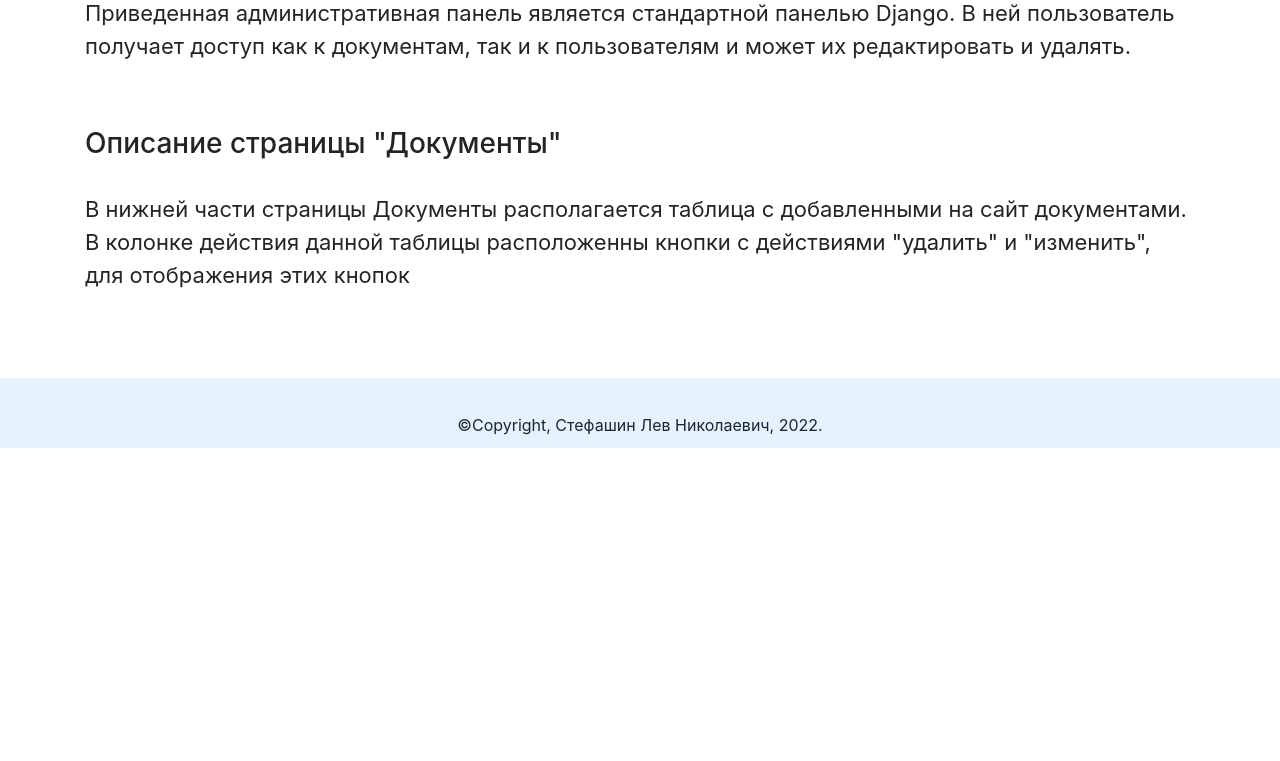
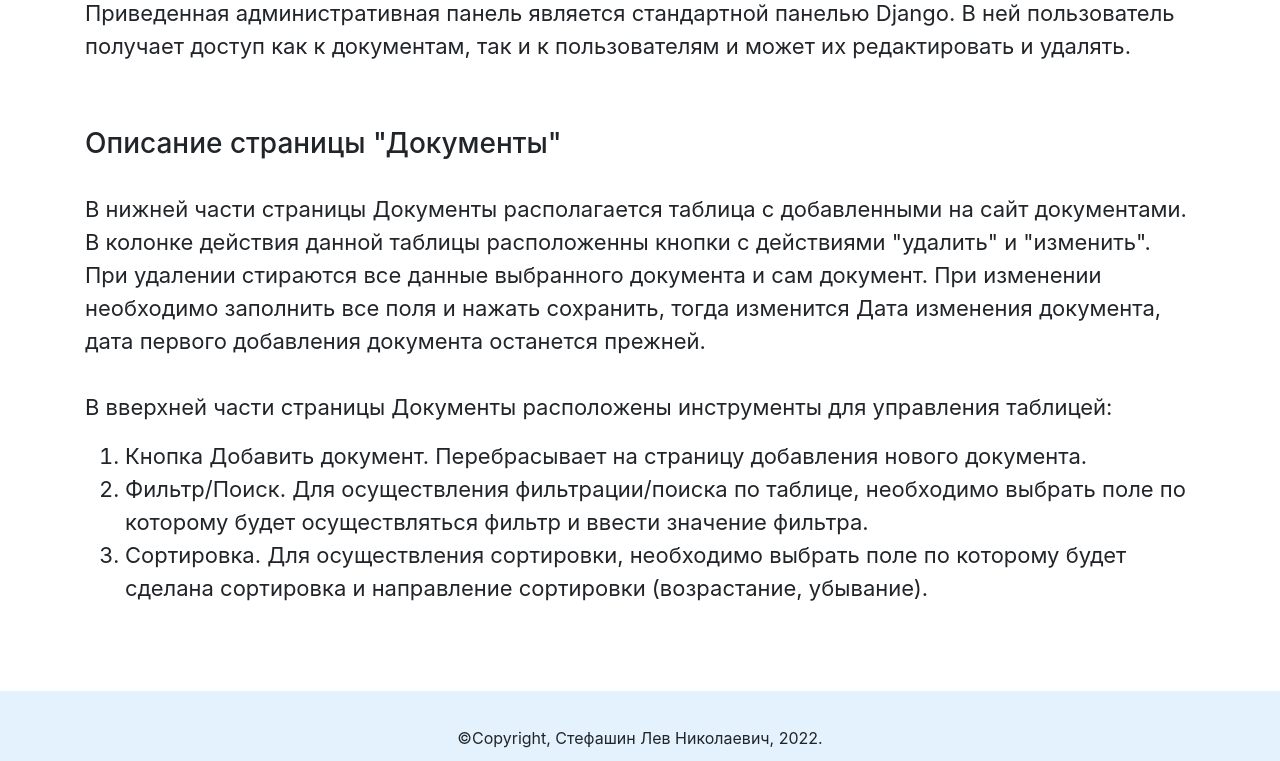
Before and after one commit to msheverdin648/doc_oborot, a Django app: page /documents/description/ in a window 1280 px wide. Shown: the part 890-1651 px from the top of the page. Before the commit the page ends 1338 px from the top, so only its background shows below. Run offline with Django 3.2, Linux system fonts and the light colour scheme; some libraries are stand-ins or nearby versions.

Commit message:
first commit

```diff
--- a/config/templates/documents/description.html
+++ b/config/templates/documents/description.html
@@ -30,7 +30,19 @@
             <h3>Описание страницы "Документы"</h3><br>
             <p style="font-size: 22px">
                 В нижней части страницы Документы располагается таблица с добавленными на сайт документами. В колонке действия данной таблицы
-                расположенны кнопки с действиями "удалить" и "изменить", для отображения этих кнопок
+                расположенны кнопки с действиями "удалить" и "изменить". При удалении стираются все данные выбранного документа и сам документ.
+                При изменении необходимо заполнить все поля и нажать сохранить, тогда изменится Дата изменения документа, дата первого добавления документа останется прежней.
+                <br><br>
+                В вверхней части страницы Документы расположены инструменты для управления таблицей:
             </p>
+            <ol style="font-size: 22px">
+                <li> Кнопка Добавить документ. Перебрасывает на страницу добавления нового документа. </li>
+                <li> Фильтр/Поиск. Для осуществления фильтрации/поиска по таблице, необходимо выбрать поле по которому
+                    будет осуществляться фильтр и ввести значение фильтра.
+                </li>
+                <li>Сортировка. Для осуществления сортировки, необходимо выбрать поле по которому будет сделана сортировка и направление
+                    сортировки (возрастание, убывание).
+                </li>
+            </ol>
    </div>
 {% endblock body %}
```
